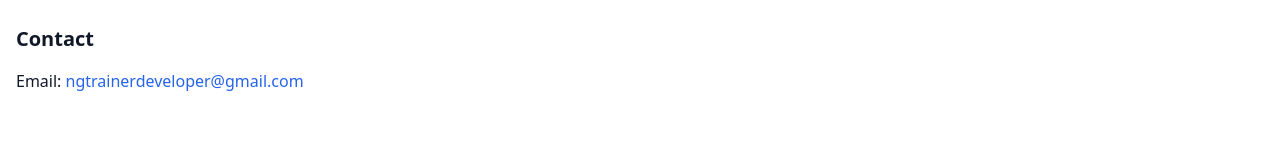
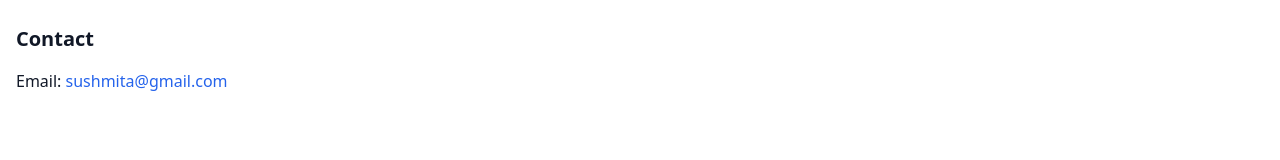
Before and after one commit to tanishq111/Project, a plain HTML site: page index.html in a window 1280 px wide. Shown: the part 403-563 px from the top of the page. Drawn offline with nearby package versions, Linux system fonts and the light colour scheme.

Commit message:
my first commit.

```diff
--- a/index.html
+++ b/index.html
@@ -41,7 +41,7 @@
 
     <section id="contact">
       <h2 class="text-xl font-semibold mb-4">Contact</h2>
-      <p>Email: <a href="mailto:ngtrainerdeveloper@gmail.com" class="text-blue-600">ngtrainerdeveloper@gmail.com</a></p>
+      <p>Email: <a href="mailto:sushmita@gmail.com" class="text-blue-600">sushmita@gmail.com</a></p>
     </section>
   </main>
 
```
